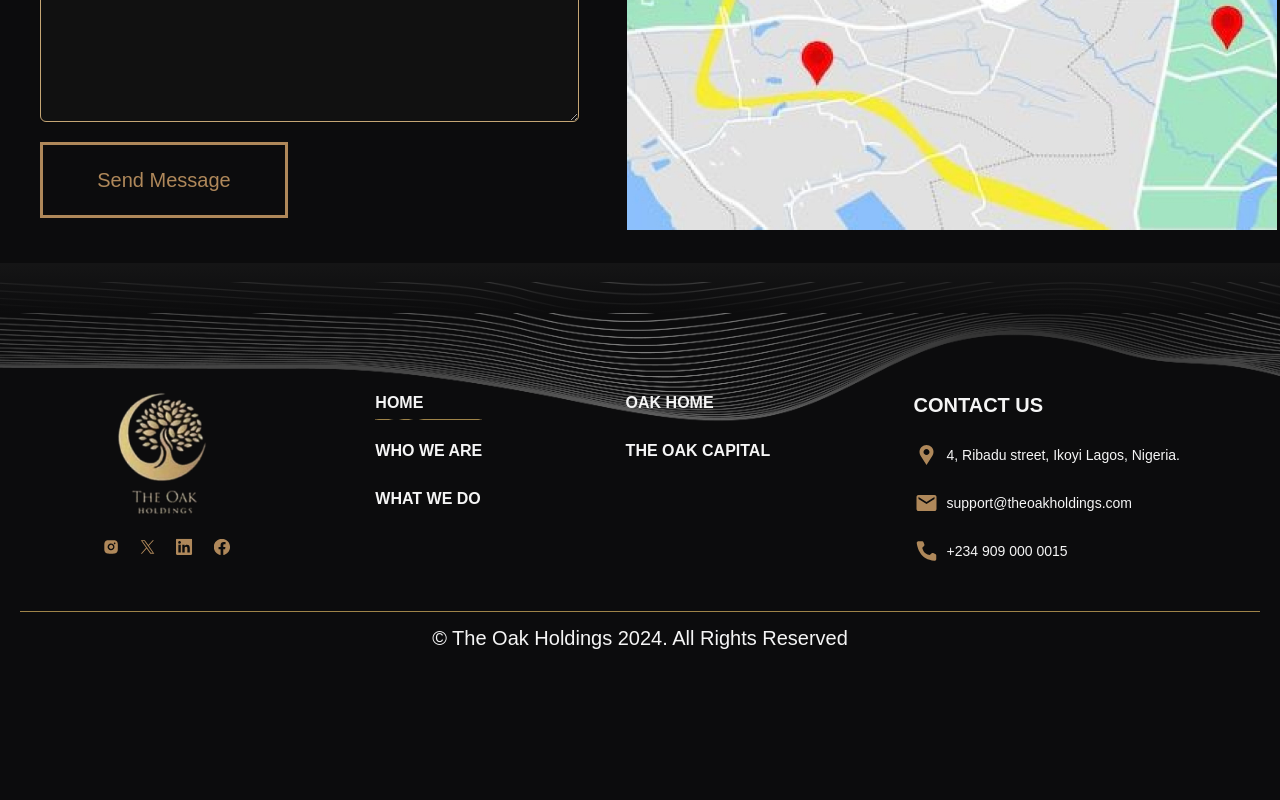
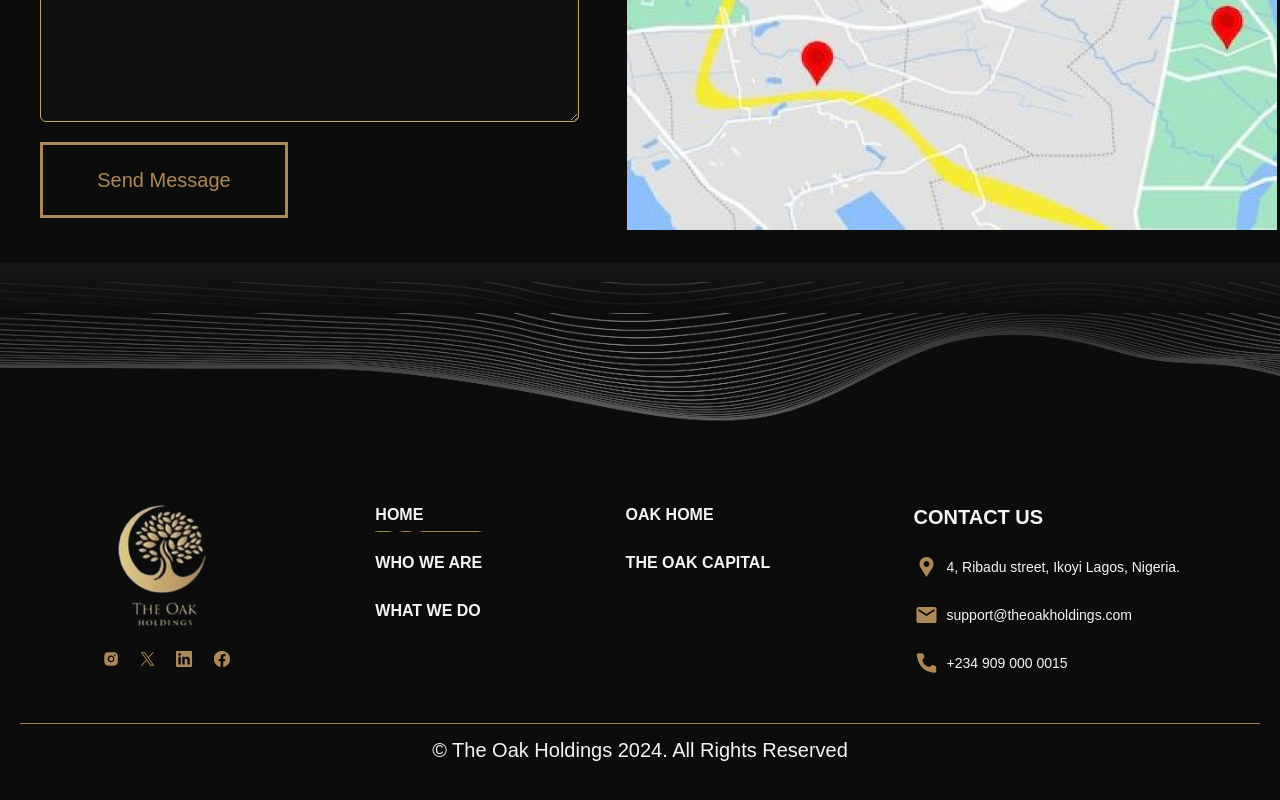
Before and after one commit to ZubairAlao/oak_design, a React (Vite) app: page / in a window 1280 px wide. Shown: the part 5450-6250 px from the top of the page. Before the commit the page ends 6178 px from the top, so only its background shows below. Built offline with nearby package versions, Linux system fonts and the light colour scheme; a web font is replaced by a local one.

Commit message:
fixed weird spaces from react scroll

```diff
--- a/src/components/Footer.jsx
+++ b/src/components/Footer.jsx
@@ -13,7 +13,7 @@ import HeroBg from "@/assets/images/hero-bg.png"
 const Footer = () => {
 
   return (
-    <footer className='relative pb-16 pt-20'>
+    <footer className='relative pb-16 pt-48'>
         <div className="">
           <div
             className="absolute z-10 -top-32 h-[400px] bg-cover bg-center w-full"
```
